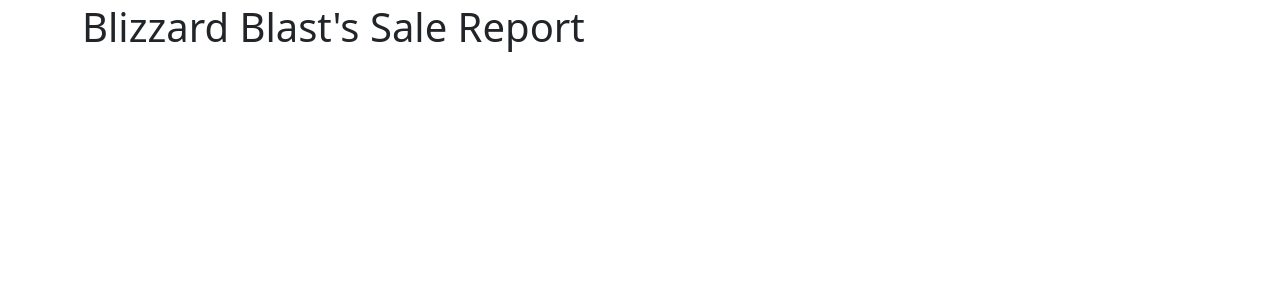
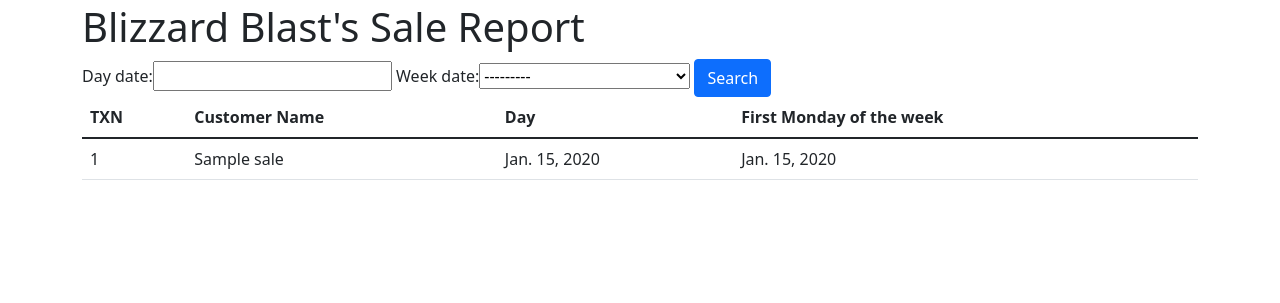
Before and after one commit to CoruscareGames/BlizzardBlast, a Django app: page /report/ in a window 1280 px wide. Shown: the part 119-422 px from the top of the page. Run offline with Django 3.2, Linux system fonts and the light colour scheme; tables that the repository leaves empty hold one stand-in row (values such as "Sample post"); some libraries are stand-ins or nearby versions.

Commit message:
Implemented barebones search functionality

```diff
--- a/BlizzardBlast/settings.py
+++ b/BlizzardBlast/settings.py
@@ -32,6 +32,8 @@ ALLOWED_HOSTS = []
 
 INSTALLED_APPS = [
     'Database_Manager.apps.DatabaseManagerConfig',
+    'django_filters',
+
     'django.contrib.admin',
     'django.contrib.auth',
     'django.contrib.contenttypes',
--- /dev/null
+++ b/Database_Manager/filters.py
@@ -0,0 +1,7 @@
+import django_filters
+from .models import *
+
+class SaleFilter(django_filters.FilterSet):
+    class Meta:
+        model = Sale
+        fields = ['day_date', 'week_date', ]
--- a/Database_Manager/templates/Database_Manager/report.html
+++ b/Database_Manager/templates/Database_Manager/report.html
@@ -6,11 +6,32 @@
 
 {% block content %}
     <h1>Blizzard Blast's Sale Report</h1>
-        <table class="table">
-            {% for milkshake in milkshake %}
-                {{ milkshake.recipe_name }}
-                {{ milkshake.ingredient_name }}
+
+    <form method="GET">
+        {{ sale_filter.form }}
+        <button class="btn btn-primary" type="submit">Search</button>
+    </form>
+
+    <table class="table">
+        <thead>
+            <tr>
+                <th scope="col">TXN</th>
+                <th scope="col">Customer Name</th>
+                <th scope="col">Day</th>
+                <th scope="col">First Monday of the week</th>
+            </tr>
+        </thead>
+
+        <tbody>
+            {% for sale in sale %}
+                <tr>
+                    <td>{{ sale.txn }}</td>
+                    <td>{{ sale.customer_name }}</td>
+                    <td>{{ sale.day_date }}</td>
+                    <td>{{ sale.week_date.week_date }}</td>
+                </tr>
             {% endfor %}
-        </table>
+        </tbody>
+    </table>
 
 {% endblock content %}
--- a/Database_Manager/views.py
+++ b/Database_Manager/views.py
@@ -2,6 +2,7 @@ from django.shortcuts import render, redirect
 from django.http import HttpResponse, HttpResponseRedirect
 from .models import *
 from .forms import *
+from .filters import *
 
 # Form views
 def create_ingredient(request):
@@ -48,9 +49,14 @@ def delete_ingredient(request, ingredient_name):
 
 # Select views
 def report(request):
+    sale = Sale.objects.all()
+    sale_filter = SaleFilter(request.GET, queryset=sale)
+    sale = sale_filter.qs
     context = {
-        'milkshake': Milkshake.objects.all()
+        'sale': sale,
+        'sale_filter': sale_filter,
     }
+
     return render(request, 'Database_Manager/report.html', context)
 
 
```
